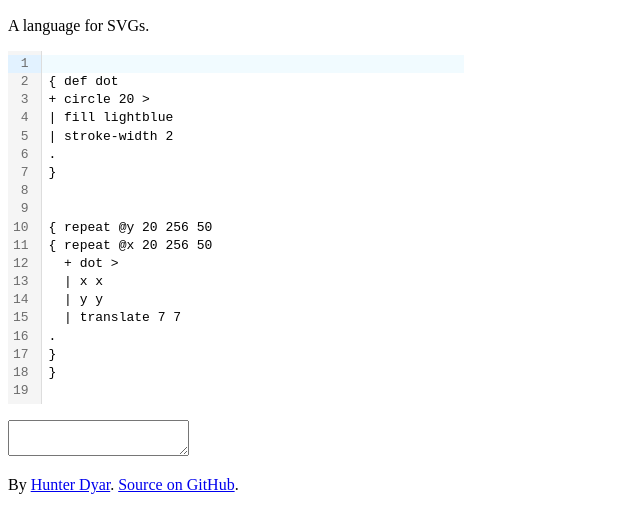
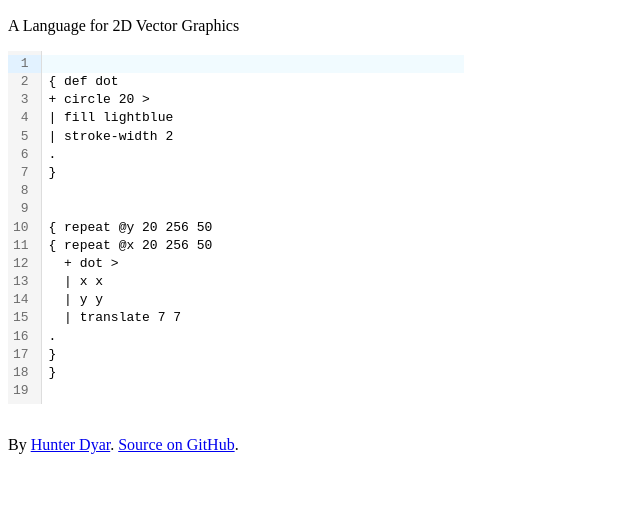
Before and after one commit to hunterdyar/Pinch, a website with bundled scripts: page index.html in a window 1280 px wide. Shown: the part 50-582 px from the top of the page, without its empty margins (0-640 px from the left). Built offline with nearby package versions, Linux system fonts and the light colour scheme; what ohm-js would draw is missing.

Commit message:
remove svg from index.html :p

```diff
--- a/index.html
+++ b/index.html
@@ -1,7 +1,7 @@
 <!DOCTYPE html>
 <html>
     <head>
-        <title>Pinch | A Language for SVG's</title>
+        <title>Pinch | A Language for 2D Vector Graphics</title>
         <style>
            svg {
             border: 1px solid black;
@@ -33,7 +33,7 @@
         <section>
             <section class="header"></section>
         <h2>Pinch</h2>
-        <p>A language for SVGs. </p>
+        <p>A Language for 2D Vector Graphics</p>
         </section>
         <section class="editor">
             <section class="textentry">
@@ -42,7 +42,6 @@
                 <div>
                     <p id="errorArea"></p>
                 </div>
-                <textarea id ="rawContainer"></textarea>
             </section>
             <div>
                 <canvas id ="outputCanvas" >
--- a/interactivePage.ts
+++ b/interactivePage.ts
@@ -7,7 +7,6 @@ import { CreatePinchDrawing } from "./pinch/parser";
 console.log("Starting!");
 const inputContainer = document.getElementById("inputContainer") as HTMLDivElement
 const output = document.getElementById("outputCanvas") as HTMLCanvasElement
-const rawoutput = document.getElementById("rawContainer") as HTMLTextAreaElement
 const errorp = document.getElementById("errorArea") as HTMLParagraphElement
 const localStorageKey = "pinchEditorValue"
 let starting = localStorage.getItem(localStorageKey);
@@ -63,7 +62,6 @@ function draw(code:string){
    // let text = inputBox.value
    try {
         CreatePinchDrawing(output, code);
-        rawoutput.value = output.innerHTML
         errorp.innerText = ""
     } catch (error: any) {
         console.error(error)
```
